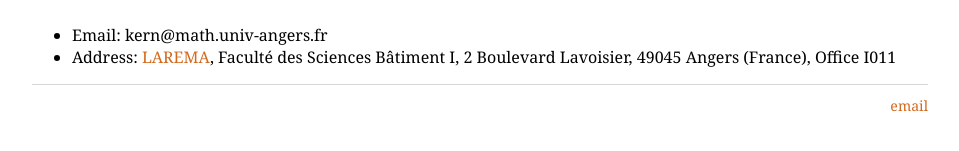
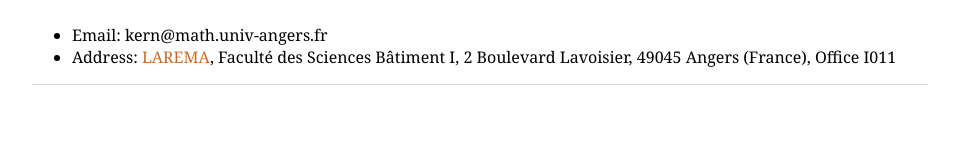
Before and after one commit to dskern/dskern.github.io, a Jekyll site: the page built from index.html, in a window 1280 px wide. Shown: the part 586-737 px from the top of the page, without its empty margins (160-1119 px from the left). Built offline with Jekyll 4.4.1, drawn with Linux system fonts in a browser that asks for light colours.

Commit message:
Update default.html

```diff
--- a/_layouts/default.html
+++ b/_layouts/default.html
@@ -24,9 +24,9 @@
 
 			</div>
 			<footer>
-	    		<p style="text-align:right">
+	    		<!--<p style="text-align:right">
 	        		<a href="mailto:kern@math..univ-angers...fr">email</a>
-				</p>
+				</p>-->
 			</footer>
 		</body>
 	</html>
```
